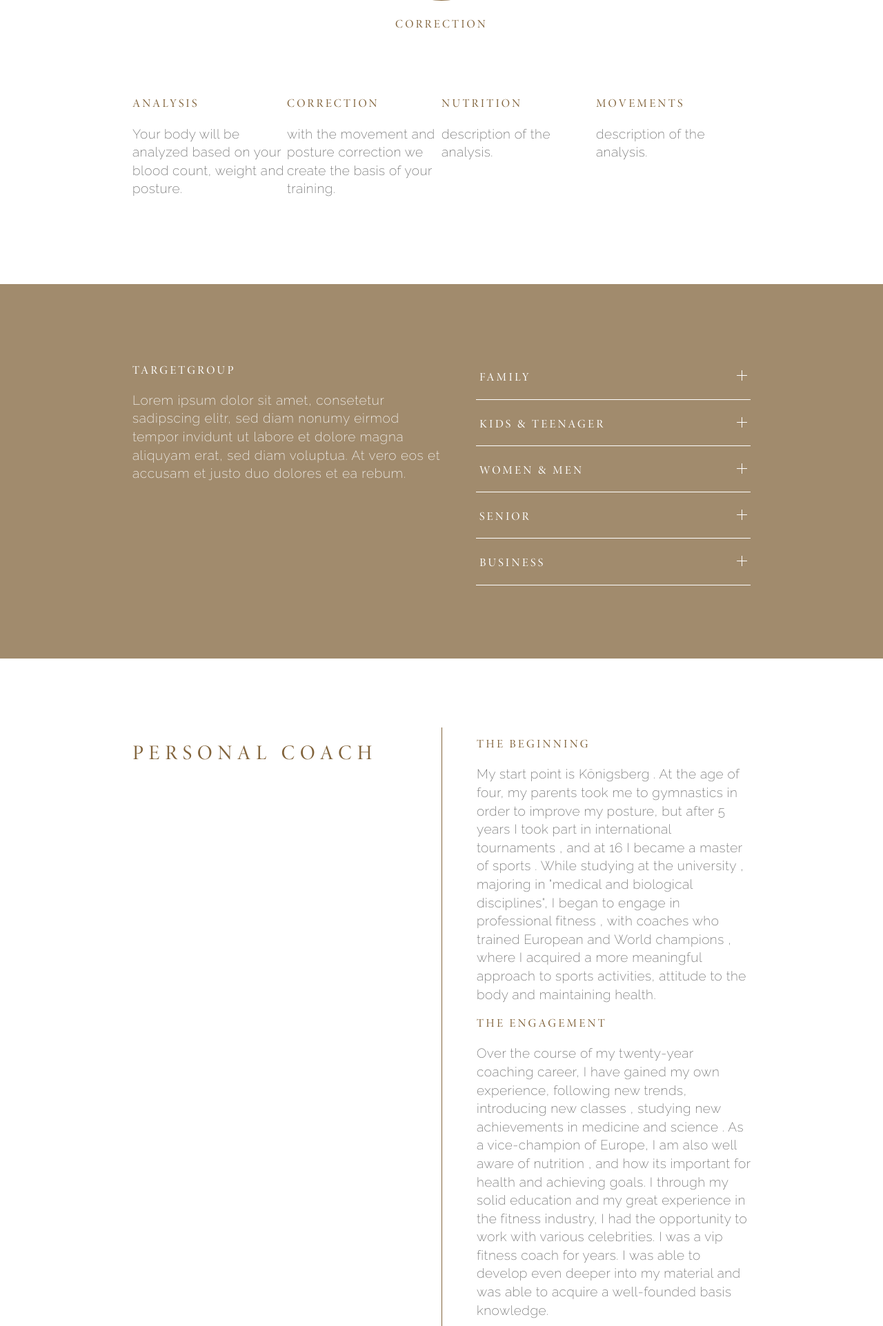
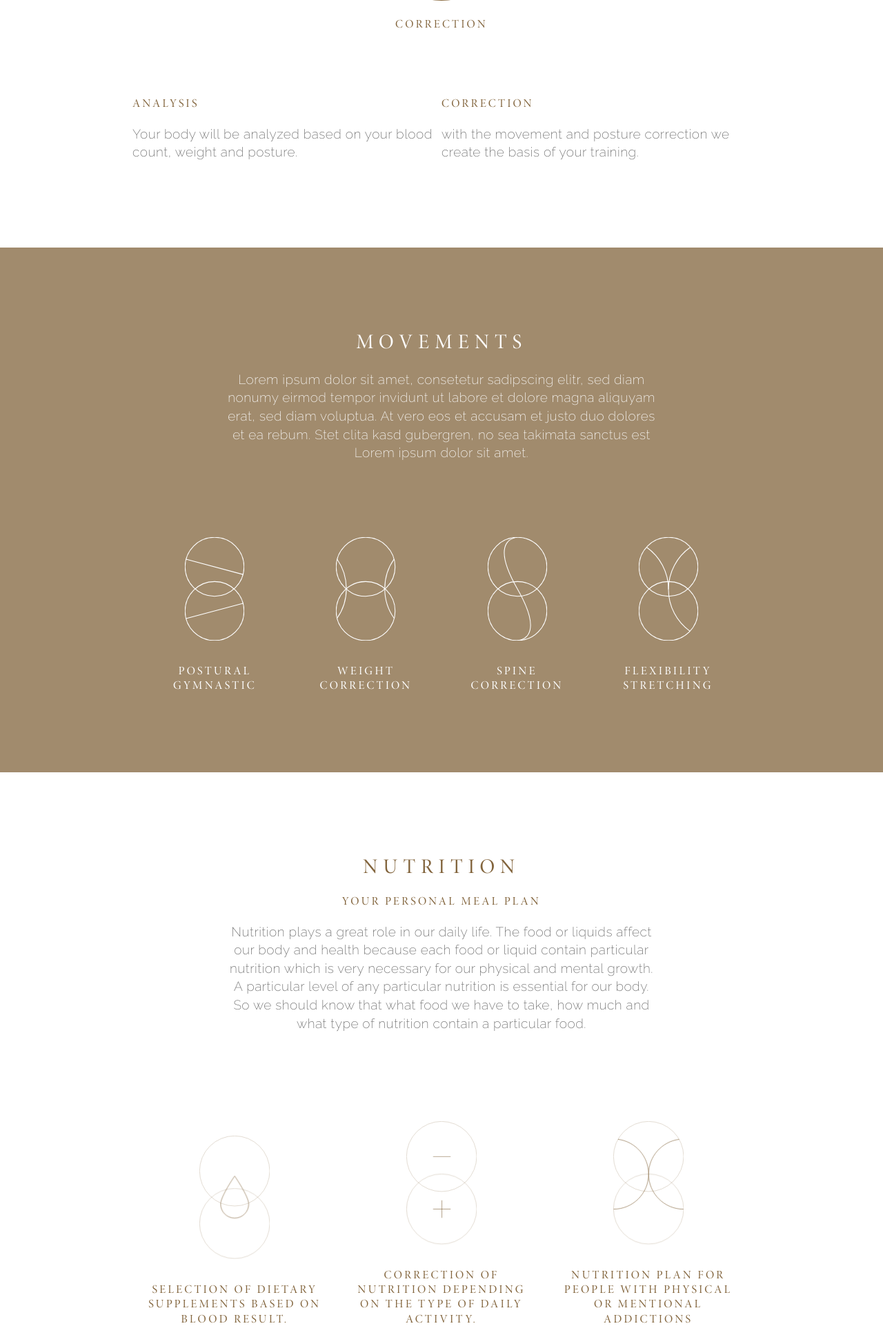
Before and after one commit to timbukflow/ih-personal-coach, a PHP site: page / in a window 1280 px wide. Shown: the part 1609-3532 px from the top of the page at 69% size. Run offline with PHP 8.4, Linux system fonts and the light colour scheme.

Commit message:
nutrition

```diff
--- a/css/main.css
+++ b/css/main.css
@@ -89,6 +89,7 @@ h2 {
   letter-spacing: .2rem;
   text-transform: uppercase;
 }
+
 p {
   font-size: 19px;
   font-weight: 200;
@@ -360,9 +361,6 @@ section.slidecontainer {
 }
 /* Ende Loader */
 
-/* Start Methodik */
-
-
 
 /* Start Circle */
 .circleContainer {
@@ -425,7 +423,7 @@ section.slidecontainer {
   display: inline-block;
 }
 .quarter {
-  width: 25%;
+  width: 50%;
   float: left;
 }
 
@@ -433,8 +431,8 @@ section.slidecontainer {
 #targetgroup,
 #movementsystems {
   background-color: rgba(130, 100, 60, 0.75);
+}
 
-}
 #targetgroup h2, #targetgroup h3,
 #targetgroup p {
   color: #fff;
@@ -505,8 +503,8 @@ section.slidecontainer {
 
 /* Start movementsystem */
 
-#movementsystems {
-  height: 800px;
+#movementsystems,
+#nutrition {
   width: 100%;
   text-align: center;
 }
@@ -519,14 +517,39 @@ section.slidecontainer {
 .header {
   padding: 0 15% 50px;
 }
+.three{
+  position: relative;
+  width: 33%;
+  padding: 20px;
+  display: inline-block;
+}
 .four {
   position: relative;
-  width: 25%;
-  height: 50px;
-
-  float: left;
+  width: 24%;
   display: inline-block;
 }
+.nicon {
+  margin: 40px 30% 20px;
+}
+.nicon circle,
+.nicon path,
+.nicon line {
+  fill:none;
+  stroke: #82643C;
+  stroke-width:1px;
+  stroke-miterlimit:10;
+}
+.nicon circle {
+  transform-origin: center;
+  animation: icond ease-in-out 3s infinite;
+}
+
+@keyframes icond {
+  0%    {opacity: 1;}
+  50%   {opacity: 0.25;}
+  100%  {opacity: 1;}
+}
+
 .msicon {
   margin: 40px 30% 20px;
 }
@@ -539,6 +562,27 @@ section.slidecontainer {
   stroke-miterlimit:10;
 }
 
+.morebutton {
+  position: relative;
+  margin: auto;
+  border: #82643C solid 1px;
+  border-radius: 50%;
+  width: 50px;
+  height: 50px;
+  opacity: 0.5;
+  transition: 0.5s ease-in-out;
+  cursor: pointer;
+}
+.morebutton img {
+  margin: 14px;
+}
+.morebutton:hover {
+  border-radius: 0%;
+}
+
+.hiddencontent {
+  display: none;
+}
 
 /* Start personalcoach */
 
--- a/index.html
+++ b/index.html
@@ -86,26 +86,152 @@
             <h2>Correction</h2>
             <p>with the movement and posture correction we create the basis of your training.</p>
           </div>
-          <div class="quarter">
-            <h2>Nutrition</h2>
-            <p>description of the analysis.</p>
+        </div>
+      </article>
+    </section>
+
+    <section id="movementsystems">
+      <article>
+        <div class="header">
+          <h1>Movements</h1>
+          <p>
+            Lorem ipsum dolor sit amet, consetetur sadipscing elitr, sed diam nonumy eirmod tempor invidunt ut labore et dolore magna aliquyam erat, sed diam voluptua. At vero eos et accusam et justo duo dolores et ea rebum. Stet clita kasd gubergren, no sea takimata sanctus est Lorem ipsum dolor sit amet.
+          </p>
+        </div>
+        <div class="four">
+          <svg class="msicon" viewBox="0 0 161 281">
+            <circle  cx="80.5" cy="200.5" r="80"/>
+            <circle  cx="80.5" cy="80.5" r="80"/>
+            <line fill="none" stroke="#FFFFFF" stroke-miterlimit="10" x1="3.2" y1="59.9" x2="157.8" y2="101.3"/>
+            <line fill="none" stroke="#FFFFFF" stroke-miterlimit="10" x1="3.2" y1="220.9" x2="157.7" y2="179.5"/>
+          </svg>
+          <h2>postural <br> gymnastic</h2>
+      </div>
+        <div class="four">
+            <svg class="msicon" viewBox="0 0 161 281">
+              <circle  cx="80.5" cy="200.5" r="80"/>
+              <circle  cx="80.5" cy="80.5" r="80"/>
+              <path  d="M2.9,220.1c16-22.7,25.3-50.4,25.3-80.3c0-29.7-9.3-57.3-25-79.9"/>
+              <path  d="M157.7,59.4c-16,22.7-25.3,50.4-25.3,80.3c0,30.1,9.5,57.9,25.6,80.7"/>
+            </svg>
+            <h2>weight <br> correction</h2>
+        </div>
+        <div class="four">
+          <svg class="msicon" viewBox="0 0 161 281">
+            <circle  cx="80.5" cy="200.5" r="80"/>
+            <circle  cx="80.5" cy="80.5" r="80"/>
+            <path d="M80.5,0.5c0,0-80,0,0,140s0,140,0,140"/>
+          </svg>
+          <h2>spine <br> correction</h2>
+        </div>
+        <div class="four">
+          <svg class="msicon" viewBox="0 0 161 281">
+            <circle  cx="80.5" cy="200.5" r="80"/>
+            <circle  cx="80.5" cy="80.5" r="80"/>
+            <path d="M140.1,27.1c-36,25.3-59.6,67.2-59.6,114.6 c0,46.8,22.9,88.2,58.2,113.6"/>
+            <path d="M20.9,27.1c36,25.3,59.6,67.2,59.6,114.6"/>
+          </svg>
+          <h2>flexibility <br> stretching</h2>
+        </div>
+      </article>
+    </section>
+
+    <section id="nutrition">
+      <article>
+        <div class="header">
+          <h1>Nutrition</h1>
+          <h2>Your personal meal plan</h2>
+          <p>
+            Nutrition plays a great role in our daily life. The food or liquids affect our body and health because each food or liquid contain particular nutrition which is very necessary for our physical and mental growth. A particular level of any particular nutrition is essential for our body. So we should know that what food we have to take, how much and what type of nutrition contain a particular food.
+          </p>
+        </div>
+        <div class="three">
+          <svg class="nicon" viewBox="0 0 161 281">
+            <circle  cx="80.5" cy="200.5" r="80"/>
+            <circle  cx="80.5" cy="80.5" r="80"/>
+            <path d="M80.5,92.1c0,0-32,46.3-32,64s14.3,32,32,32s32-14.3,32-32	S80.5,92.1,80.5,92.1z"/>
+          </svg>
+          <h2>Selection of dietary supplements based on blood result.</h2>
+        </div>
+        <div class="three">
+            <svg class="nicon" viewBox="0 0 161 281">
+              <circle  cx="80.5" cy="200.5" r="80"/>
+              <circle  cx="80.5" cy="80.5" r="80"/>
+              <line fill="none" stroke="#80643C" stroke-miterlimit="10" x1="101.1" y1="80.5" x2="61.1" y2="80.5"/>
+              <line fill="none" stroke="#80643C" stroke-miterlimit="10" x1="101.1" y1="200.5" x2="61.1" y2="200.5"/>
+              <line fill="none" stroke="#80643C" stroke-miterlimit="10" x1="81.1" y1="220.5" x2="81.1" y2="180.5"/>
+            </svg>
+            <h2>Correction of nutrition depending on the type of daily activity.</h2>
+        </div>
+        <div class="three">
+          <svg class="nicon" viewBox="0 0 161 281">
+            <circle  cx="80.5" cy="200.5" r="80"/>
+            <circle  cx="80.5" cy="80.5" r="80"/>
+            <path fill="none" stroke="#80643C" stroke-miterlimit="10" d="M0.5,200.7c44.2,0,80-35.8,80-80c0-40.7-30.4-74.3-69.8-79.4"/>
+            <path fill="none" stroke="#80643C" stroke-miterlimit="10" d="M150.3,41.4c-39.4,5-69.8,38.6-69.8,79.4c0,44.2,35.8,80,80,80"/>
+          </svg>
+          <h2>Nutrition plan for people with physical or mentional  addictions</h2>
+        </div>
+        <div class="hiddencontent" id="morenutrition">
+          <div class="three">
+            <svg class="nicon" viewBox="0 0 161 281">
+              <circle  cx="80.5" cy="200.5" r="80"/>
+              <circle  cx="80.5" cy="80.5" r="80"/>
+              <path d="M80.5,92.1c0,0-32,46.3-32,64s14.3,32,32,32s32-14.3,32-32	S80.5,92.1,80.5,92.1z"/>
+            </svg>
+            <h2>Selection of dietary supplements based on blood result.</h2>
           </div>
-          <div class="quarter">
-            <h2>Movements</h2>
-            <p>description of the analysis.</p>
+          <div class="three">
+              <svg class="nicon" viewBox="0 0 161 281">
+                <circle  cx="80.5" cy="200.5" r="80"/>
+                <circle  cx="80.5" cy="80.5" r="80"/>
+                <line fill="none" stroke="#80643C" stroke-miterlimit="10" x1="101.1" y1="80.5" x2="61.1" y2="80.5"/>
+                <line fill="none" stroke="#80643C" stroke-miterlimit="10" x1="101.1" y1="200.5" x2="61.1" y2="200.5"/>
+                <line fill="none" stroke="#80643C" stroke-miterlimit="10" x1="81.1" y1="220.5" x2="81.1" y2="180.5"/>
+              </svg>
+              <h2>Correction of nutrition depending on the type of daily activity.</h2>
+          </div>
+          <div class="three">
+            <svg class="nicon" viewBox="0 0 161 281">
+              <circle  cx="80.5" cy="200.5" r="80"/>
+              <circle  cx="80.5" cy="80.5" r="80"/>
+              <path fill="none" stroke="#80643C" stroke-miterlimit="10" d="M0.5,200.7c44.2,0,80-35.8,80-80c0-40.7-30.4-74.3-69.8-79.4"/>
+              <path fill="none" stroke="#80643C" stroke-miterlimit="10" d="M150.3,41.4c-39.4,5-69.8,38.6-69.8,79.4c0,44.2,35.8,80,80,80"/>
+            </svg>
+            <h2>Nutrition plan for people with physical or mentional  addictions</h2>
           </div>
         </div>
+        <div class="morebutton" data-toggle="#morenutrition"><img src="./img/cross-big.svg" alt="cross" width="21" height="21"></div>
+        <!--<div class="three">
+          <svg class="nicon" viewBox="0 0 161 281">
+            <circle  cx="80.5" cy="200.5" r="80"/>
+            <circle  cx="80.5" cy="80.5" r="80"/>
+            <path d="M94.5,0.5c0,12.7-28,12.7-28,25.5c0,12.7,28,12.7,28,25.5
+            c0,12.7-28,12.7-28,25.5c0,12.7,28,12.7,28,25.5c0,12.7-28,12.7-28,25.5c0,12.8,28,12.8,28,25.5c0,12.8-28,12.8-28,25.5
+            c0,12.8,28,12.8,28,25.5c0,12.8-28,12.8-28,25.5c0,12.8,28,12.8,28,25.5c0,12.8-28,12.8-28,25.5"/>
+          </svg>
+          <h2>Nutrition plan for therapeutic purposes</h2>
+        </div>-->
       </article>
     </section>
 
     <section id="targetgroup">
         <article>
           <div class="half">
-            <h2>targetgroup</h2>
-            <p class="negativfont">Lorem ipsum dolor sit amet, consetetur sadipscing elitr, sed diam nonumy eirmod tempor invidunt ut labore et dolore magna aliquyam erat, sed diam voluptua. At vero eos et accusam et justo duo dolores et ea rebum.</p>
+            <div class="accContainer">
+              <h2>Location</h2>
+              <p class="negativfont">Lorem ipsum dolor sit amet, consetetur sadipscing elitr, sed diam nonumy eirmod tempor invidunt ut labore et dolore magna aliquyam erat, sed diam voluptua. At vero eos et accusam et justo duo dolores et ea rebum.</p>
+              <h2 class="accTitle">Online Training<img class="accCross" src="./img/cross.svg" alt="cross" width="15" height="15"></h2>
+              <div class="accList">
+                <p class="negativfont">
+                  With the development of digital technologies and the automation of many processes, people's motor activity has decreased. This negatively affects the health, development, and functioning of all organs and systems in both adults and children. Joint training will help to cope with the problem. After all, the example of parents is the most effective way to generate a child's desire to play sports. In addition, physical activity, practiced by the whole family, helps to establish, and strengthen relations between spouses, parents and children.
+                </p>
+              </div>
+            </div>
           </div>
           <div class="half">
             <div class="accContainer">
+              <h2>targetgroup</h2>
               <h2 class="accTitle">Family<img class="accCross" src="./img/cross.svg" alt="cross" width="15" height="15"></h2>
               <div class="accList">
                 <p class="negativfont">
@@ -162,51 +288,7 @@
       </article>
   </section>
 
-  <section id="movementsystems">
-    <article>
-      <div class="header">
-        <h1>Movements</h1>
-        <p>
-          Lorem ipsum dolor sit amet, consetetur sadipscing elitr, sed diam nonumy eirmod tempor invidunt ut labore et dolore magna aliquyam erat, sed diam voluptua. At vero eos et accusam et justo duo dolores et ea rebum. Stet clita kasd gubergren, no sea takimata sanctus est Lorem ipsum dolor sit amet.
-        </p>
-      </div>
-      <div class="four">
-        <svg class="msicon" viewBox="0 0 161 281">
-          <circle  cx="80.5" cy="200.5" r="80"/>
-          <circle  cx="80.5" cy="80.5" r="80"/>
-          <line fill="none" stroke="#FFFFFF" stroke-miterlimit="10" x1="3.2" y1="59.9" x2="157.8" y2="101.3"/>
-          <line fill="none" stroke="#FFFFFF" stroke-miterlimit="10" x1="3.2" y1="220.9" x2="157.7" y2="179.5"/>
-        </svg>
-        <h2>postural <br> gymnastic</h2>
-    </div>
-      <div class="four">
-          <svg class="msicon" viewBox="0 0 161 281">
-            <circle  cx="80.5" cy="200.5" r="80"/>
-            <circle  cx="80.5" cy="80.5" r="80"/>
-            <path  d="M2.9,220.1c16-22.7,25.3-50.4,25.3-80.3c0-29.7-9.3-57.3-25-79.9"/>
-            <path  d="M157.7,59.4c-16,22.7-25.3,50.4-25.3,80.3c0,30.1,9.5,57.9,25.6,80.7"/>
-          </svg>
-          <h2>weight <br> correction</h2>
-      </div>
-      <div class="four">
-        <svg class="msicon" viewBox="0 0 161 281">
-          <circle  cx="80.5" cy="200.5" r="80"/>
-          <circle  cx="80.5" cy="80.5" r="80"/>
-          <path d="M80.5,0.5c0,0-80,0,0,140s0,140,0,140"/>
-        </svg>
-        <h2>spine <br> correction</h2>
-      </div>
-      <div class="four">
-        <svg class="msicon" viewBox="0 0 161 281">
-          <circle  cx="80.5" cy="200.5" r="80"/>
-          <circle  cx="80.5" cy="80.5" r="80"/>
-          <path d="M140.1,27.1c-36,25.3-59.6,67.2-59.6,114.6 c0,46.8,22.9,88.2,58.2,113.6"/>
-          <path d="M20.9,27.1c36,25.3,59.6,67.2,59.6,114.6"/>
-        </svg>
-        <h2>flexibility <br> stretching</h2>
-      </div>
-    </article>
-  </section>
+
 
   <!--<section id="teaser">
     <div class="pulsing pos01">
--- a/js/main.js
+++ b/js/main.js
@@ -84,3 +84,14 @@ $('.accTitle').click(function() {
   $('.accList').not($accContent).slideUp(400);
   $accContent.stop(true, false).slideToggle(400);
 });
+
+// more
+$('.morebutton').click(function() {
+  var seemore = $(this).attr("data-toggle");
+  $(seemore).slideToggle(500);
+  $(this).children('img').toggleClass('accX');
+
+  if ($(seemore).is(":visible")) {
+      $('html,body').animate({scrollTop:$(seemore).offset().top}, 1000);
+  }
+});
```
Also changed, not shown: img/cross-big.svg, img/nutrition-icon-addictions.svg (added), img/nutrition-icon-blood-result.svg (added), img/nutrition-icon-daily-activity.svg (added), img/nutrition-icon-travel.svg (added).
